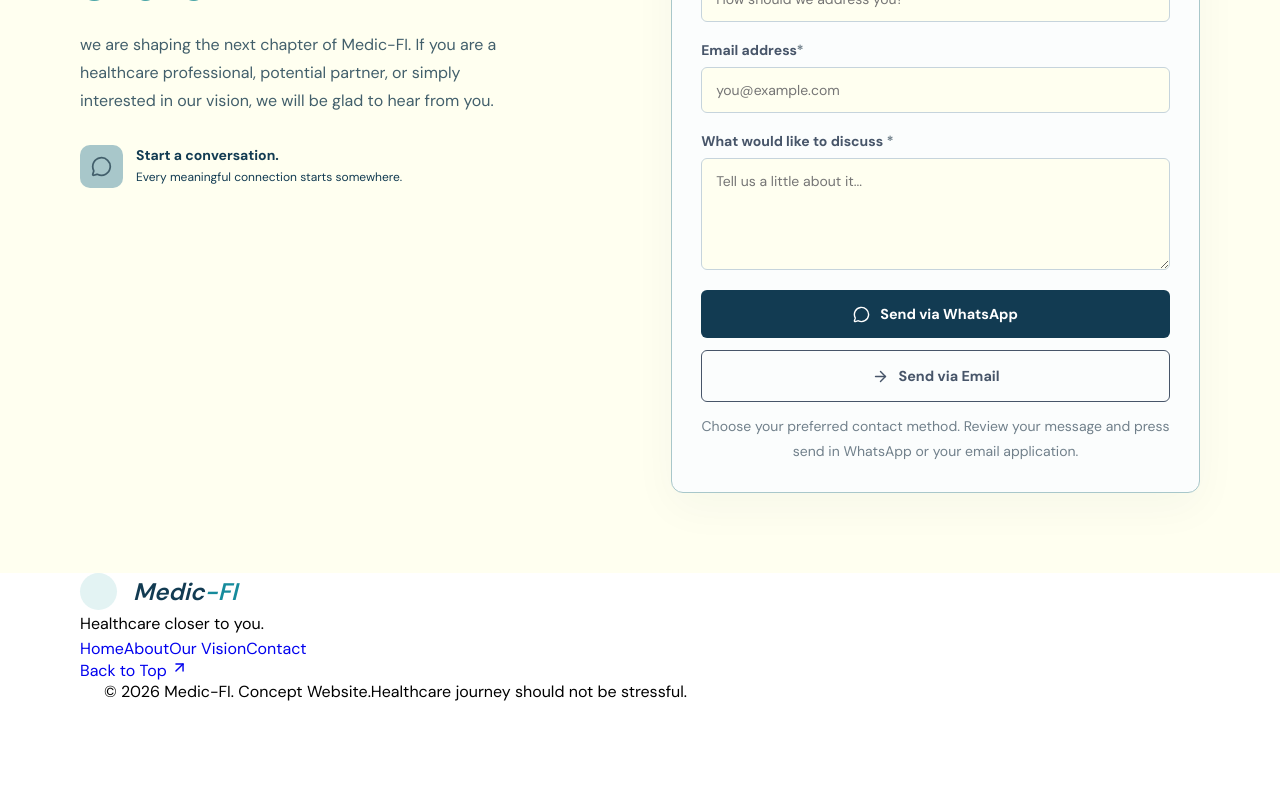
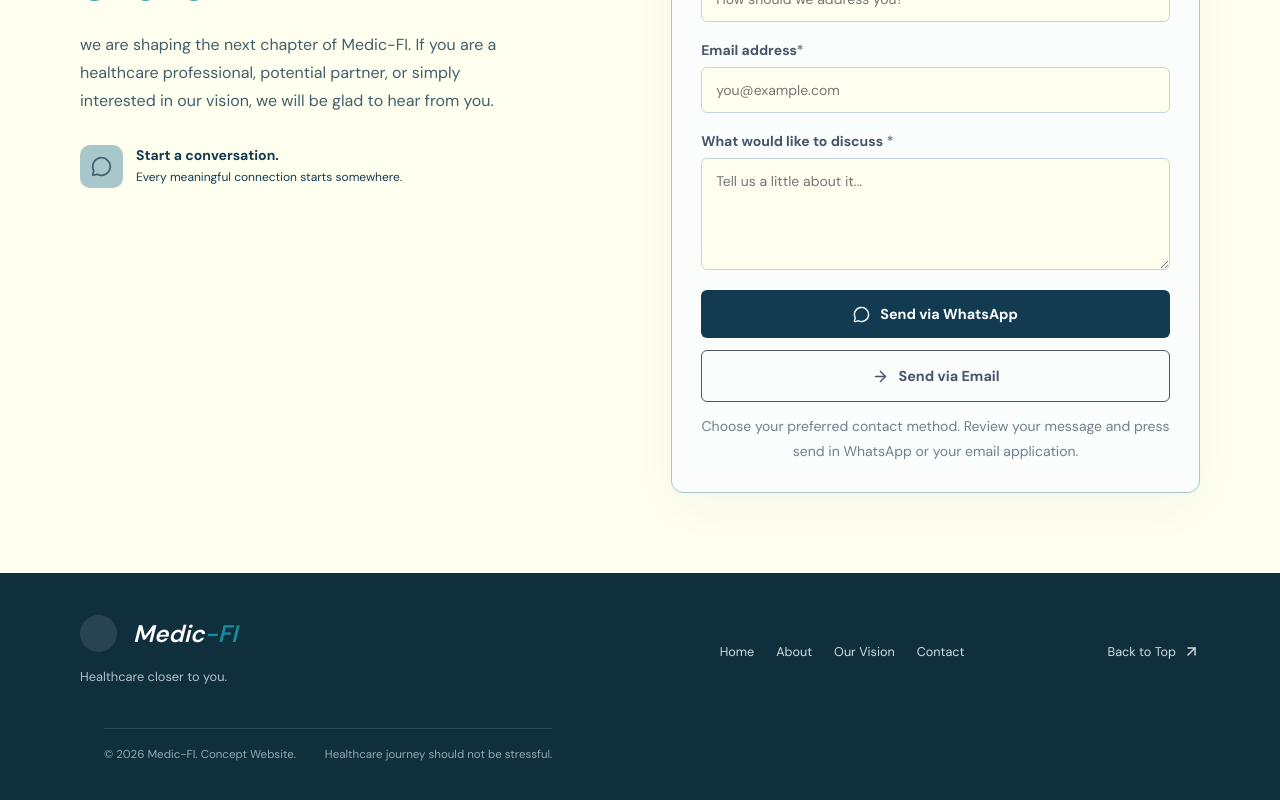
Before and after one commit to NDeenSanhaj96/medic-fi, a React (Vite) app: page / in a window 1280 px wide. Shown: the part 3418-4218 px from the top of the page. Before the commit the page ends 4120 px from the top, so only its background shows below. Built offline with nearby package versions, Linux system fonts and the light colour scheme.

Commit message:
style: Add styles to the footer

```diff
--- a/src/App.css
+++ b/src/App.css
@@ -621,6 +621,73 @@
   border: 1px solid currentColor;
 }
 
+.footer {
+  padding: 42px 0 0;
+  background: #102f3d;
+  color: var(--color-text-inverse);
+}
+
+.footer_top {
+  display: grid;
+  grid-template-columns: 1.1fr 1fr auto;
+  align-items: center;
+  gap: 40px;
+  padding-bottom: 38px;
+}
+
+
+.footer .brand_word {
+  color: var(--color-text-inverse);
+}
+
+.footer .brand_icon {
+  color: #8bd2d3;
+  background: rgb(255 255 255 / 10%);
+}
+
+.footer_brand-block p {
+  max-width: 320px;
+  margin: 14px 0 0;
+  color: #afc2c9;
+  font-size: 0.8rem;
+  line-height: 1.7;
+}
+
+.footer_links {
+  display: flex;
+  flex-wrap: wrap;
+  justify-content: center;
+  gap: 22px;
+}
+
+.footer_links a,
+.footer_top-link {
+  color: #d0dde1;
+  text-decoration: none;
+  font-size: 0.79rem;
+}
+
+.footer_links a:hover,
+.footer_top-link:hover {
+  color: #8bd2d3;
+}
+
+.footer_top-link {
+  display: inline-flex;
+  align-items: center;
+  gap: 7px;
+}
+
+.footer_bottom {
+  display: flex;
+  justify-content: space-between;
+  gap: 20px;
+  padding-top: 18px;
+  padding-bottom: 20px;
+  border-top: 1px solid rgb(255 255 255 / 13%);
+  color: #91aab3;
+  font-size: 0.72rem;
+}
 /*
 ====================
   Media Queries
```
